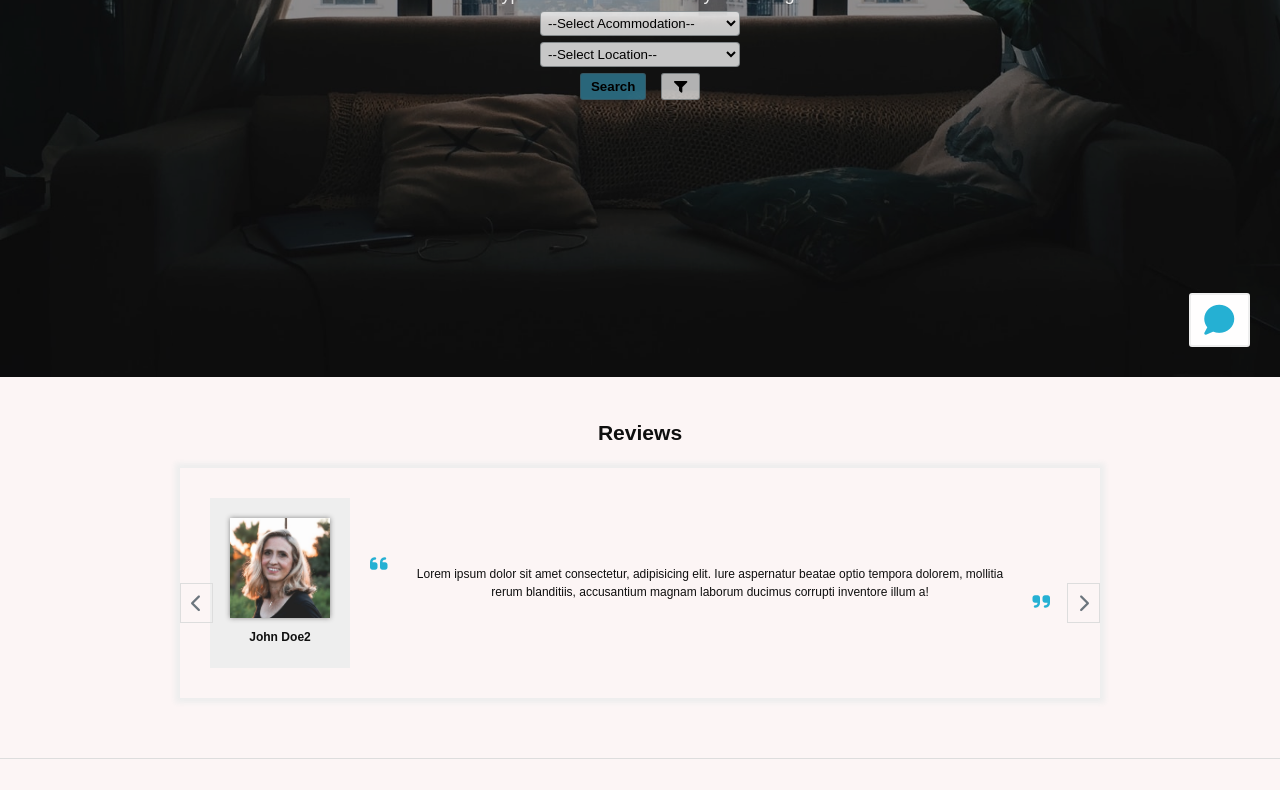
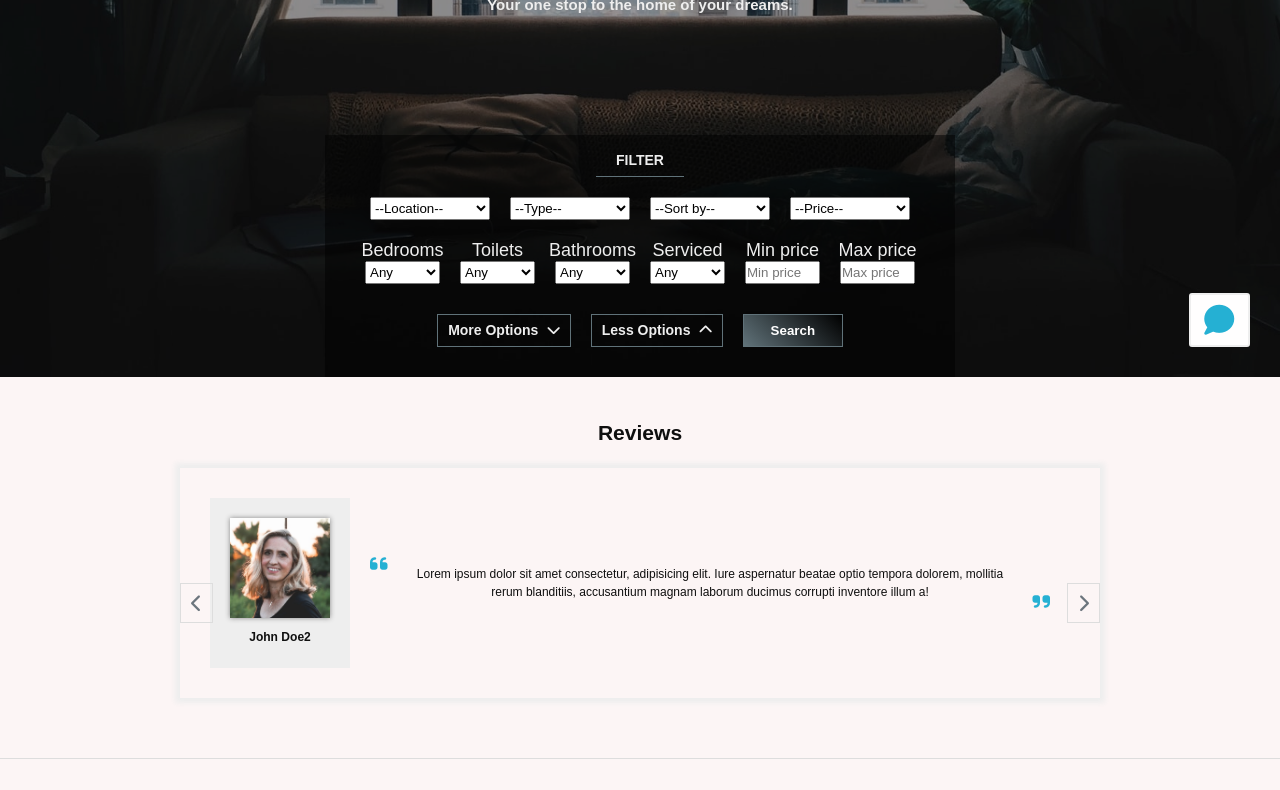
Before and after one commit to Timonwa/Luxury, a plain HTML site: page index.html in a window 1280 px wide. Shown: the part 423-1213 px from the top of the page. Drawn offline with nearby package versions, Linux system fonts and the light colour scheme.

Commit message:
changed the filter form style on the main pages.

```diff
--- a/css/style.css
+++ b/css/style.css
@@ -213,16 +213,15 @@ ul {
   font-weight: 700;
 }
 /* * nav empty space */
-.flex > #nav-empty-space {
-  /* height: calc(var(--nav-height) / 2); */
-}
-.flex > #nav-empty-space2 {
+/* .flex > #nav-empty-space {
+  height: calc(var(--nav-height) / 2);
+} */
+/* .flex > #nav-empty-space2 {
   height: calc(var(--nav-height) / 3 * 2);
-}
+} */
 /* * header section */
 .flex > header {
   display: flex;
-  flex-direction: column;
   background-image: url("/img/bg2.jpg");
   background-position: center;
   background-size: cover;
@@ -236,19 +235,20 @@ ul {
   width: 100%;
   height: 100vh;
   background: rgba(0, 0, 0, 0.4);
+  position: relative;
 }
 .flex > header > .header-wrapper2 {
   height: 250px;
+  padding-top: 40px;
 }
 .flex > header > .header-wrapper > div {
-  display: flex;
-  flex-direction: column;
-  justify-content: center;
-  align-items: center;
+  /* height: 50%; */
   color: var(--main-bgc2-white);
   color: var(--main-post-bgc-eee);
 }
 .flex > header > .header-wrapper > .greeting-cntr {
+  display: flex;
+  flex-direction: column;
   padding: var(--section-div-padding);
 }
 .flex > header > .header-wrapper > .greeting-cntr > h1 {
@@ -257,83 +257,82 @@ ul {
 .flex > header > .header-wrapper > .greeting-cntr > h4 {
   margin-bottom: 0;
 }
-.flex > header > .header-wrapper > .search-form-cntr > form {
+.flex > header > .header-wrapper > .form-cntr {
+  position: absolute;
+  bottom: 0;
+  background-color: rgba(0, 0, 0, 0.5);
+  padding: 10px 20px;
+}
+.flex > header > .header-wrapper > .form-cntr > form {
+  display: flex;
+  flex-direction: column;
+  align-items: center;
+}
+.flex > header > .header-wrapper > .form-cntr > form > h3 {
+  padding: 5px 20px;
+  font-size: 14px;
+  /* background-color: rgb(143, 111, 31); */
+  border-bottom: solid 1px var(--main-bgc3-dark-blue);
+}
+.flex > header > .header-wrapper > .form-cntr > form > .filter1 {
+  display: flex;
+  flex-direction: row;
+  justify-content: space-evenly;
+  padding: 10px;
+}
+.flex > header > .header-wrapper > .form-cntr > form > .filter1 select {
+  width: 120px;
+  margin: 0 10px;
+  padding: 2px 0;
+}
+.flex > header > .header-wrapper > .form-cntr > form > .filter2 {
+  display: flex;
+  flex-direction: row;
+  justify-content: space-evenly;
+  padding: 10px;
+}
+.flex > header > .header-wrapper > .form-cntr > form > .filter2 div {
   display: flex;
   flex-direction: column;
   justify-content: center;
   align-items: center;
 }
-.flex > header > .header-wrapper > .search-form-cntr > form > div {
-  margin: 3px 0;
+.flex > header > .header-wrapper > .form-cntr > form > .filter2 select {
+  width: 75px;
+  margin: 0 10px;
+  padding: 2px 0;
 }
-.flex
-  > header
-  > .header-wrapper
-  > .search-form-cntr
-  > form
-  > .form-group-1
-  > .form-search-hdr {
-  font-weight: 600;
+.flex > header > .header-wrapper > .form-cntr > form > .filter2 input {
+  width: 75px;
+  margin: 0 10px;
+  padding: 2px 0;
 }
-.flex
-  > header
-  > .header-wrapper
-  > .search-form-cntr
-  > form
-  > .form-group-2
-  select,
-.flex
-  > header
-  > .header-wrapper
-  > .search-form-cntr
-  > form
-  > .form-group-3
-  select {
-  width: 200px;
-  padding: 3px;
-  background-color: var(--search-dropdn-bgc);
-  border: solid 1px var(--header-btn-bdr-color);
-  border-radius: 4px;
-  -webkit-border-radius: 4px;
-  -moz-border-radius: 4px;
-  -ms-border-radius: 4px;
-  -o-border-radius: 4px;
+.flex > header > .header-wrapper > .form-cntr > form > .filter3 {
+  display: flex;
+  flex-direction: row;
+  justify-content: space-evenly;
+  padding: 10px;
 }
-.flex
-  > header
-  > .header-wrapper
-  > .search-form-cntr
-  > form
-  > .form-group-4
-  #form-search-btn {
-  margin: 0 5px;
+.flex > header > .header-wrapper > .form-cntr > form > .filter3 > p {
+  margin: 10px;
   padding: 5px 10px;
-  font-weight: 600;
-  background-color: var(--search-btn-bgc);
-  border: solid 1px var(--header-btn-bdr-color);
-  border-radius: 3px;
-  -webkit-border-radius: 3px;
-  -moz-border-radius: 3px;
-  -ms-border-radius: 3px;
-  -o-border-radius: 3px;
+  font-weight: bold;
+  font-size: 14px;
+  /* background-color: rgb(143, 111, 31); */
+  /* background-color: rgba(255, 255, 255, 0.2); */
+  border: solid 1px var(--main-bgc3-dark-blue);
 }
-.flex
-  > header
-  > .header-wrapper
-  > .search-form-cntr
-  > form
-  > .form-group-4
-  #form-filter-btn {
-  margin: 0 5px;
+.flex > header > .header-wrapper > .form-cntr > form > .filter3 > p > i {
+  padding-left: 5px;
+}
+.flex > header > .header-wrapper > .form-cntr > form > .filter3 > button {
+  width: 100px;
+  margin: 10px;
   padding: 5px 10px;
-  font-weight: 600;
-  background-color: var(--filter-btn-bgc);
-  border: solid 1px var(--header-btn-bdr-color);
-  border-radius: 3px;
-  -webkit-border-radius: 3px;
-  -moz-border-radius: 3px;
-  -ms-border-radius: 3px;
-  -o-border-radius: 3px;
+  font-weight: bold;
+  background-image: linear-gradient(45deg, var(--main-bgc3-dark-blue), black);
+  color: var(--white);
+  border: solid 1px var(--main-bgc3-dark-blue);
 }
 /* * reviews section */
 .flex > #company-reviews-section {
--- a/index.html
+++ b/index.html
@@ -78,21 +78,20 @@
           </div>
 
           <!-- the search space. the user selects the type of accomodation he is looking for and the prefered location and then press search to get matching results -->
-          <div class="search-form-cntr">
-            <form class="search-form" action="">
-              <!-- form heading -->
-              <div class="form-group-1">
-                <h3 class="form-search-hdr"></h3>
-                  What type of accomodation are you looking for?
-                </h3>
-              </div>
-
-              <!-- form accomodation dropdown -->
-              <div class="form-group-2">
-                <select class="form-search-dropdn" name="accomodations">
-                  <option value="holder" name="holder">
-                    --Select Acommodation--
-                  </option>
+          <div class="form-cntr">
+            <form action="">
+              <h3>FILTER</h3>
+              <div class="filter1">
+                <!-- form location dropdown -->
+                <select class="filter-search-input" name="location">
+                  <option value="holder" name="holder">--Location--</option>
+                  <option value="akoka" name="akoka">Akoka</option>
+                  <option value="abuleOja" name="abuleOja">Abule Oja</option>
+                  <option value="pako" name="pako">Pako</option>
+                </select>
+                <!-- form accomodation dropdown -->
+                <select class="filter-search-input" name="type">
+                  <option value="holder" name="holder">--Type--</option>
                   <option value="hostel" name="hostel">Hostel</option>
                   <option value="privatApartment" name="privatApartment">
                     Private Apartment
@@ -101,38 +100,83 @@
                     Shared Apartment
                   </option>
                 </select>
-              </div>
-
-              <!-- form location dropdown -->
-              <div class="form-group-3">
-                <select class="form-search-dropdn" name="locations">
-                  <option value="holder" name="holder">
-                    --Select Location--
-                  </option>
-                  <option value="akoka" name="akoka">Akoka</option>
-                  <option value="abuleOja" name="abuleOja">Abule Oja</option>
-                  <option value="pako" name="pako">Pako</option>
+                <!-- sort by -->
+                <select class="filter-search-input" name="sort-by">
+                  <option value="holder">--Sort by--</option>
+                  <option value="akoka">Relevance</option>
+                  <option value="abuleOja">Popularity</option>
+                  <option value="pako">New to Old</option>
+                  <option value="pako">Old to New</option>
+                </select>
+                <!-- location of accomodation -->
+                <select class="filter-search-input" name="price">
+                  <option type="checkbox" value="holder">--Price--</option>
+                  <option value="akoka">Lowest price</option>
+                  <option value="abuleOja">Highest price</option>
                 </select>
               </div>
-
-              <!-- form search and filter button -->
-              <div class="form-group-4">
-                <!-- search -->
-                <button
-                  type="submit"
-                  id="form-search-btn"
-                  class="form-search-btn"
-                >
-                  Search
-                </button>
-                <!-- filter button -->
-                <button
-                  type="button"
-                  id="form-filter-btn"
-                  class="form-filter-btn"
-                >
-                  <a href="html/filter.html"><i class="fas fa-filter"></i></a>
-                </button>
+              <div id="filter2" class="filter2">
+                <!-- number of bedroom -->
+                <div class="filter-search-input">
+                  <label for="bedroom">Bedrooms</label>
+                  <select name="bedroom">
+                    <option value="any">Any</option>
+                    <option value="1">1</option>
+                    <option value="2">2</option>
+                    <option value="3">3</option>
+                    <option value="4+">4+</option>
+                  </select>
+                </div>
+                <!-- number of toilet -->
+                <div class="filter-search-input">
+                  <label for="toilet">Toilets</label>
+                  <select name="toilet">
+                    <option value="any">Any</option>
+                    <option value="1">1</option>
+                    <option value="2">2</option>
+                    <option value="3">3</option>
+                    <option value="4+">4+</option>
+                  </select>
+                </div>
+                <!-- number of bathroom -->
+                <div class="filter-search-input">
+                  <label for="bathroom">Bathrooms</label>
+                  <select name="bathroom">
+                    <option value="any">Any</option>
+                    <option value="1">1</option>
+                    <option value="2">2</option>
+                    <option value="3">3</option>
+                    <option value="4+">4+</option>
+                  </select>
+                </div>
+                <!-- serviced -->
+                <div class="filter-search-input">
+                  <label for="serviced">Serviced</label>
+                  <select name="serviced">
+                    <option value="any">Any</option>
+                    <option value="serviced">Serviced</option>
+                    <option value="not serviced">Not serviced</option>
+                  </select>
+                </div>
+                <!-- price range -->
+                <div class="minmax-input">
+                  <label for="min-range">Min price</label>
+                  <input name="min-range" type="text" placeholder="Min price" />
+                </div>
+                <div>
+                  <label for="max-range">Max price</label>
+                  <input name="max-range" type="text" placeholder="Max price" />
+                </div>
+              </div>
+              <div class="filter3">
+                <p id="more-option" class="filter-option">
+                  More Options <i class="fas fa-chevron-down"></i>
+                </p>
+                <p id="less-option" class="filter-option">
+                  Less Options <i class="fas fa-chevron-up"></i>
+                </p>
+                <!-- filter search button -->
+                <button id="fltr-search-btn" type="submit">Search</button>
               </div>
             </form>
           </div>
@@ -190,8 +234,8 @@
               <div class="user-review">
                 <!-- user review -->
                 <p class="user-comment">
-                  Lorem ipsum dolor sit amet consectetu adipis, accusantium magnam laborum ducimus corrupti
-                  inventore illum a!
+                  Lorem ipsum dolor sit amet consectetu adipis, accusantium
+                  magnam laborum ducimus corrupti inventore illum a!
                 </p>
               </div>
               <div class="user-img">
@@ -205,7 +249,6 @@
                 <h6 class="user-name">John Doe3</h6>
               </div>
             </div>
-
           </div>
         </div>
       </section>
```
